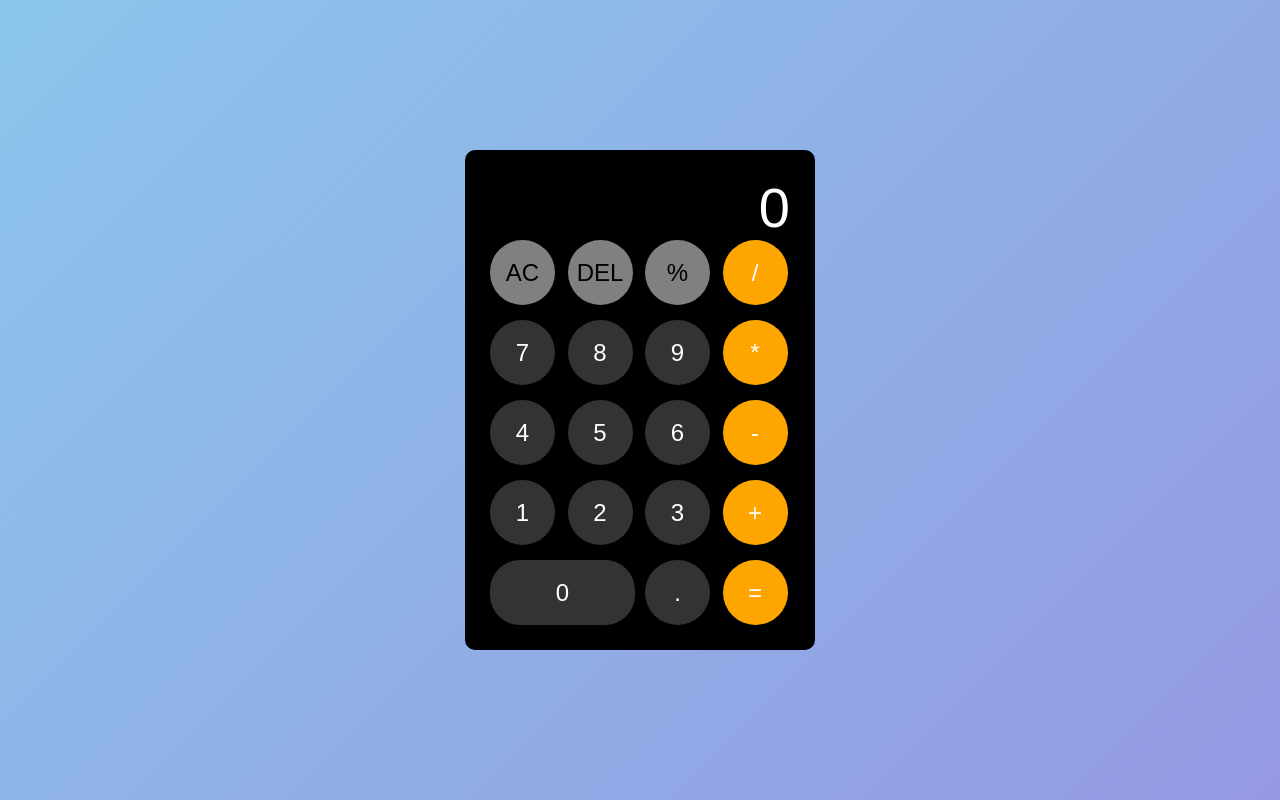
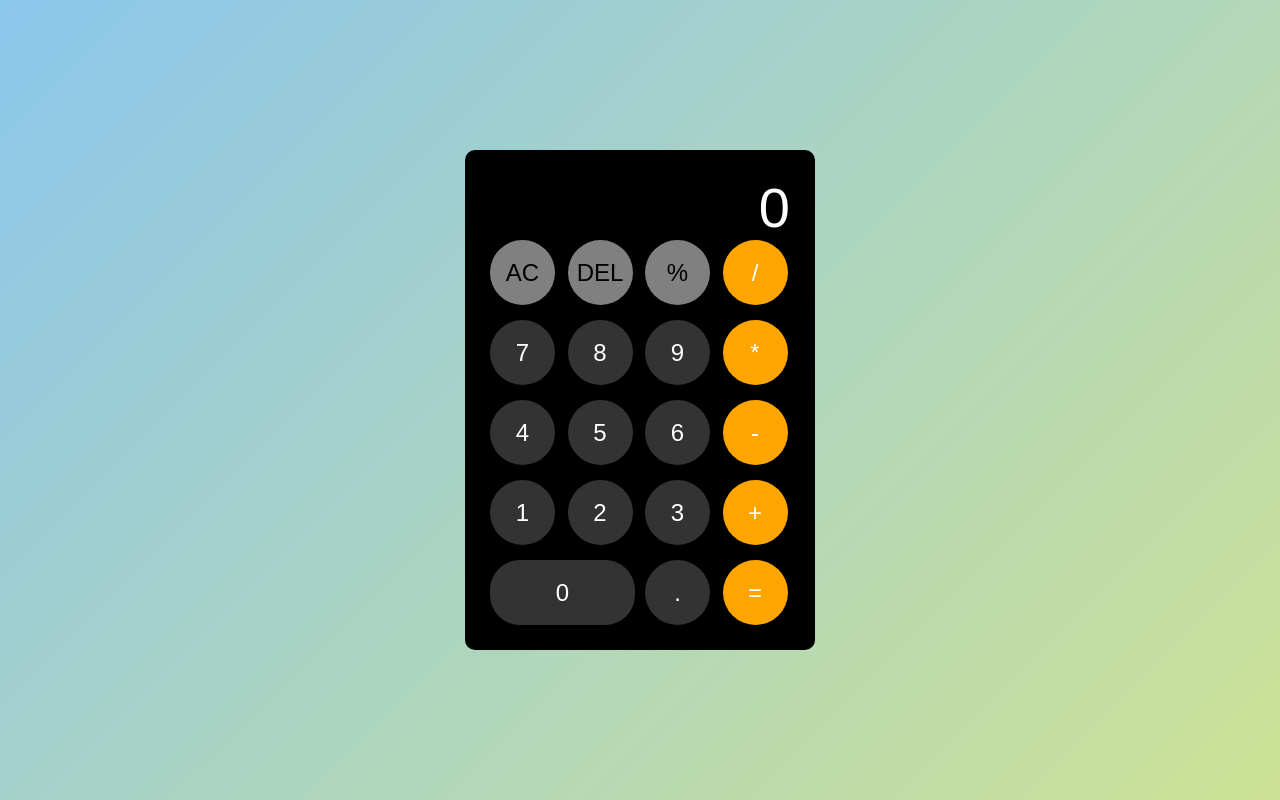
Before and after one commit to AyumRestaurant/Calculator-JS, a plain HTML site: page index.html in a window 1280 px wide. Drawn offline with Linux system fonts and the light colour scheme.

Commit message:
second commit

```diff
--- a/style.css
+++ b/style.css
@@ -6,7 +6,7 @@
 }
 body{
     background:#8bc6ec ;
-    background-image: linear-gradient(135deg,#8bc6ec 0%,#9599e2 100%);
+    background-image: linear-gradient(135deg,#8bc6ec 0%,#cde295 100%);
     min-height: 100vh;
     display: flex;
     align-items: center;
```
